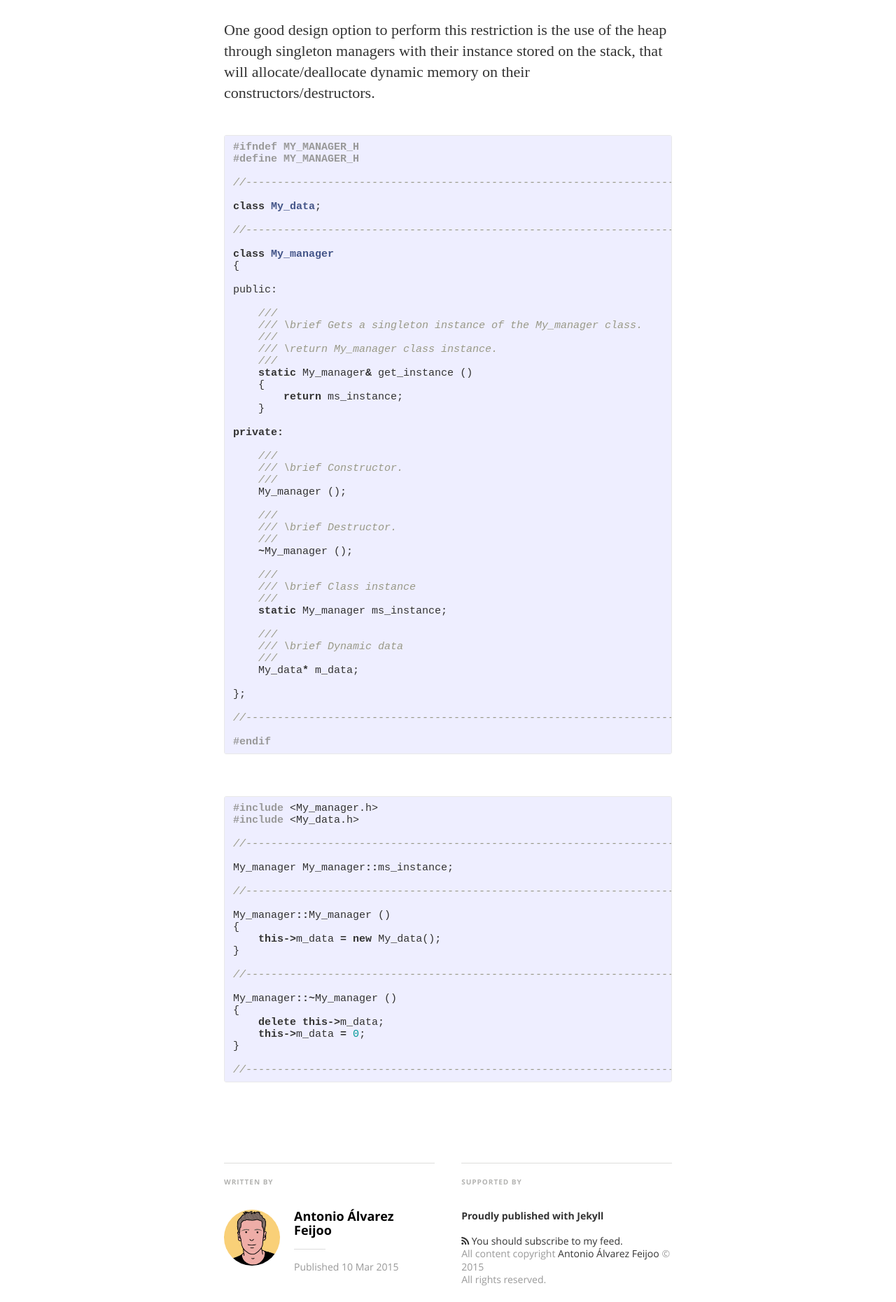
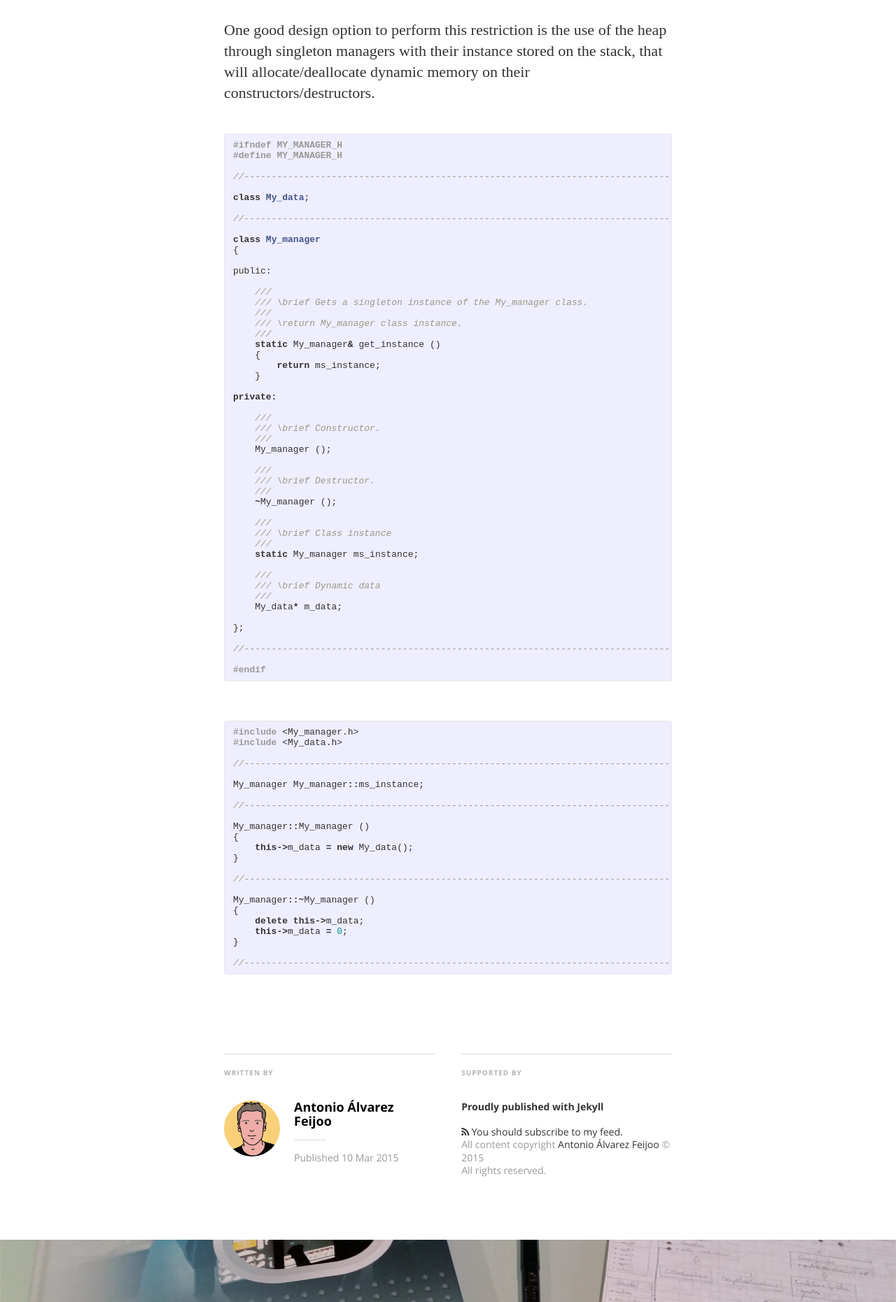
Before and after one commit to aafeijoo/aafeijoo.github.io, a Jekyll site: the page built from _posts/2015-03-10-memory-allocation-safety-critical.markdown, in a window 1280 px wide. Shown: the part 867-2728 px from the top of the page at 70% size. Built offline with Jekyll 4.4.1, drawn with Linux system fonts in a browser that asks for light colours; some web fonts are replaced; Markdown is read by kramdown in place of the engine named in the settings.

Commit message:
Changed code font size

```diff
--- a/css/main.sass
+++ b/css/main.sass
@@ -610,7 +610,6 @@ body
 
 pre,
 code
-  font-size: 15px
   border: 1px solid #e8e8e8
   border-radius: 3px
   background-color: #eef
```
